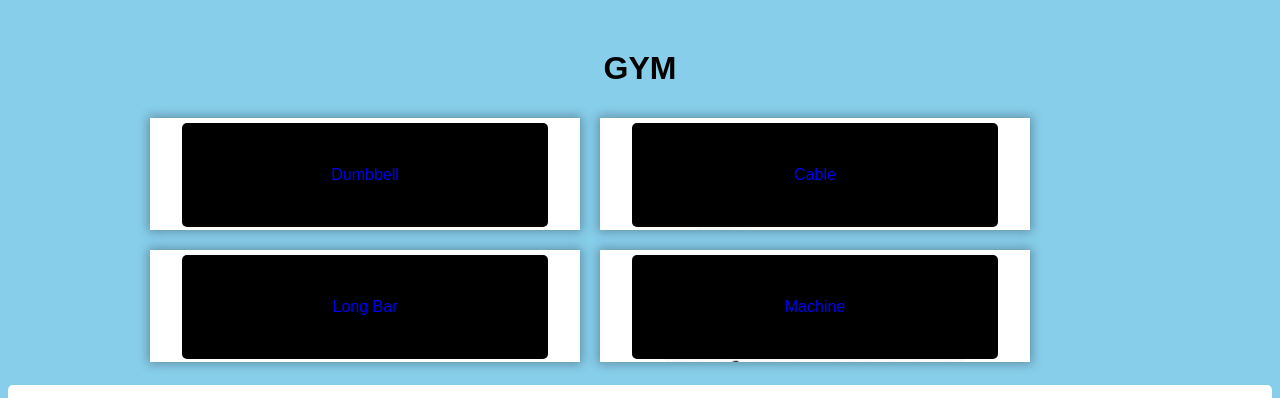
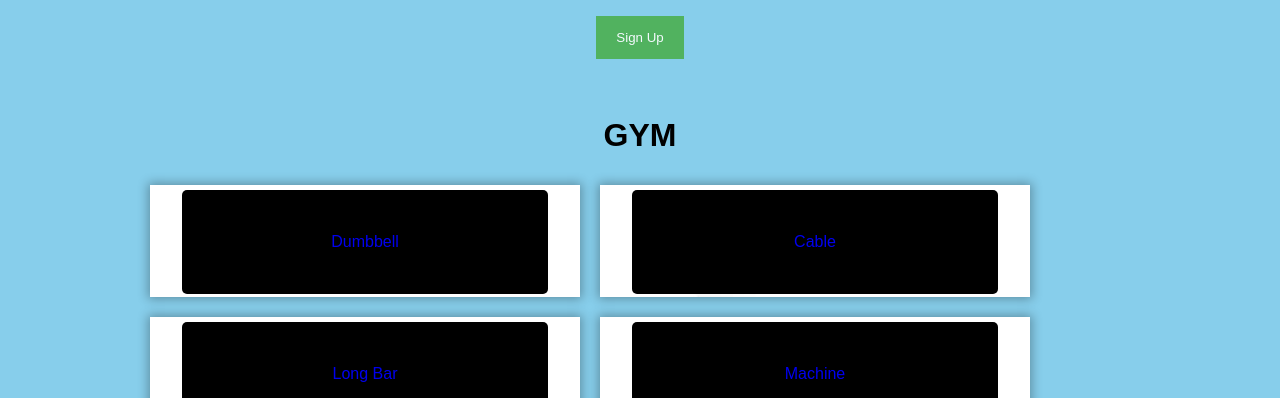
Before and after one commit to monin1/Assigment2_sprint1, a plain HTML site: page index.html in a window 1280 px wide. Shown: the top 398 px of the page. Drawn offline with Linux system fonts and the light colour scheme.

Commit message:
update
sign up form

```diff
--- a/index.html
+++ b/index.html
@@ -14,6 +14,10 @@
 	</head>
 
 	<body>
+
+
+		<button onclick="document.getElementById('id01').style.display='block'" style="width:auto;">Sign Up</button>
+
 		<div id="id01" class="modal">
 		  <span onclick="document.getElementById('id01').style.display='none'" class="close" title="Close Modal">&times;</span>
 		  <form class="modal-content" action="/action_page.php">
@@ -43,7 +47,6 @@
 		    </div>
 		  </form>
 		</div>
-
 
 		<div class = "wrap">
 
@@ -75,6 +78,8 @@
 <a  href="Machine.html"><div class="Machine">Machine</div></a>
 <img src="image/Machines.jpg" style="width:300px;height:300px;">
 
+
+
 		</div>
 
 		</div>
--- a/javascripts/click.js
+++ b/javascripts/click.js
@@ -59,6 +59,7 @@ $(document).ready(function() {
   });
 });
 
+
   //New Folder
 
 
```
Lines whose indentation alone changed are shown as unchanged.
